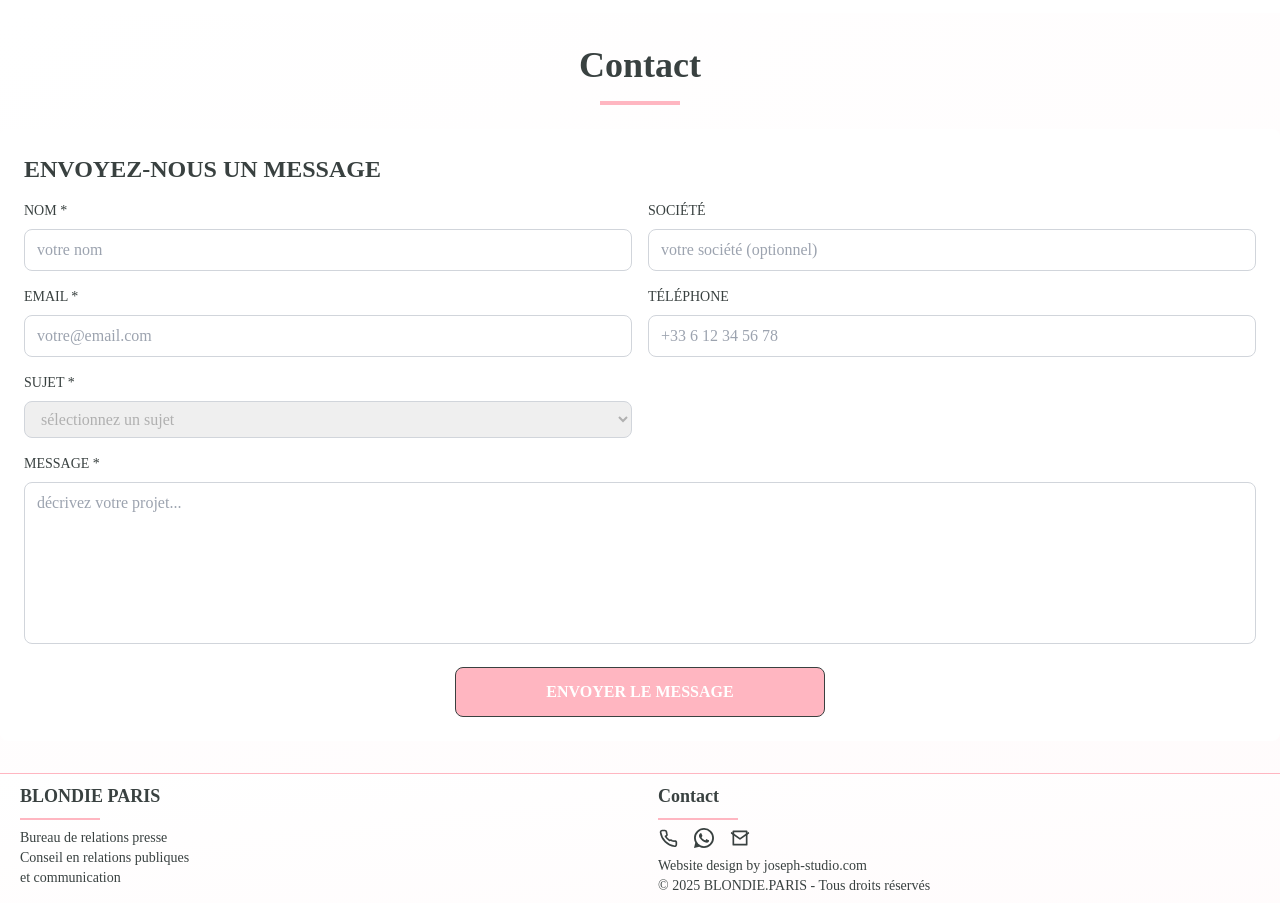
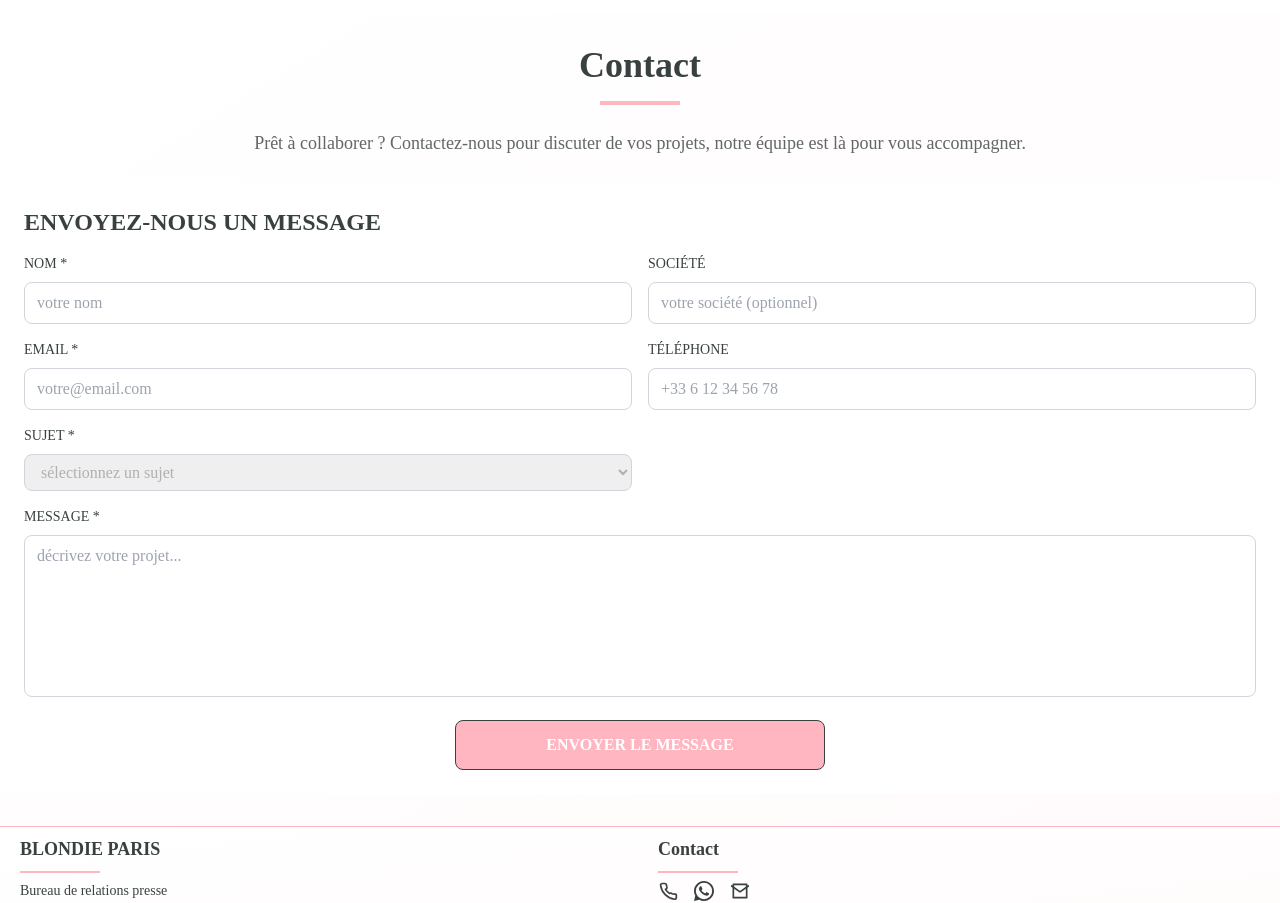
Before and after one commit to jimeye/blondie.paris, a Next.js app: page / in a window 1280 px wide. Shown: the part 5900-6803 px from the top of the page. Built offline with nearby package versions, Linux system fonts and the light colour scheme; no server answers; a web font is replaced by a local one.

Commit message:
fix: remettre le texte descriptif de la section contact sur la page d'accueil - Ajouter le texte corrigé 'Prêt à collaborer ? Contactez-nous pour discuter de vos projets, notre équipe est là pour vous accompagner.' - Même format que sur la page contact - Cohérence entre les deux pages

```diff
--- a/pages/index.js
+++ b/pages/index.js
@@ -473,7 +473,9 @@ export default function Home({cms, refs}) {
                   Contact
                 </h2>
                 <div className="w-20 h-1 bg-[#FFB6C1] mx-auto mb-6" />
-
+                <p className="text-lg text-[#394140]/80 leading-relaxed normal-case mb-6">
+                  Prêt à collaborer ? Contactez-nous pour discuter de vos projets, notre équipe est là pour vous accompagner.
+                </p>
               </div>
 
               <div>
```
